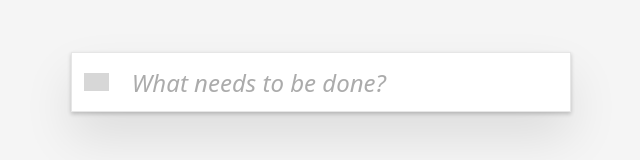
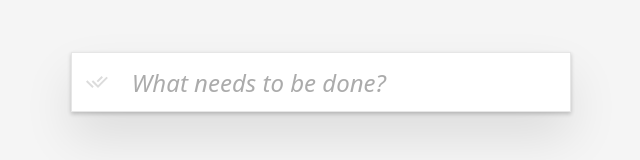
Before and after one commit to Z-zenos/Angular-Todo, an Angular app: page /all in a window 1280 px wide. Shown: the part 318-478 px from the top of the page, without its empty margins (319-959 px from the left). Built offline with nearby package versions, Linux system fonts and the light colour scheme; grey boxes are pictures that could not be loaded.

Commit message:
Change complete all icon, add isAllCompleted attribute for input component, add color for status or route, color for clear completed

```diff
--- a/src/app/app.component.html
+++ b/src/app/app.component.html
@@ -3,6 +3,7 @@
   <todo-input
     (newTaskEvent)="getTask($event)"
     (completeAllEvent)="markAllCompleted()"
+    [isAllCompleted]="isAllCompleted"
   >
   </todo-input>
 
@@ -10,6 +11,7 @@
 
   <todo-stats
     [numberTasks]="taskActives.length"
+    [hasCompletedTask]="tasks.length > taskActives.length ? true : false"
     *ngIf="tasks.length"
     (clearEvent)="clearTasksCompleted()"
   >
--- a/src/app/app.component.ts
+++ b/src/app/app.component.ts
@@ -14,6 +14,7 @@ export class AppComponent implements DoCheck {
   title = 'Todo';
   tasks: Todo[] = [];
   taskId = 0;
+  isAllCompleted = false;
 
   constructor(
     private _cdref: ChangeDetectorRef,
@@ -23,6 +24,8 @@ export class AppComponent implements DoCheck {
   ngDoCheck(): void {
     this._cdref.detectChanges();
     this.shareTaskList();
+    if(this.taskActives.length)
+      this.isAllCompleted = this.taskActives.length ? false : true;
   }
 
   shareTaskList() {
@@ -39,12 +42,11 @@ export class AppComponent implements DoCheck {
   }
 
   markAllCompleted(): void {
-    let isAllCompleted = false;
     if(!this.taskActives.length)
-      isAllCompleted = false;
+      this.isAllCompleted = false;
     else if(this.taskActives.length <= this.tasks.length)
-      isAllCompleted = true;
-    this.tasks.forEach(t => t.isCompleted = isAllCompleted);
+      this.isAllCompleted = true;
+    this.tasks.forEach(t => t.isCompleted = this.isAllCompleted);
   }
 
   clearTasksCompleted(): void {
--- a/src/app/components/input/input.component.css
+++ b/src/app/components/input/input.component.css
@@ -16,13 +16,16 @@
   align-items: center;
 }
 
-.todo__complete-all img {
-  width: 25px;
-  height: auto;
+.todo__complete-all svg {
   margin: 0 auto;
-  opacity: 40%;
   cursor: pointer;
+  color: gainsboro;
+  transition: all .3s ease;
+}
 
+.todo__complete-all .active {
+  opacity: 1;
+  color: mediumaquamarine;
 }
 
 .todo__input {
--- a/src/app/components/input/input.component.html
+++ b/src/app/components/input/input.component.html
@@ -1,10 +1,27 @@
 <div class="todo__input-box">
   <div class="todo__complete-all">
-    <img
-      src="../../../assets/icon/complete-all.png"
-      alt="complete all"
+<!--    <img-->
+<!--      src="../../../assets/icon/complete-all.png"-->
+<!--      alt="complete all"-->
+<!--      (click)="markAllTasks()"-->
+<!--    >-->
+    <svg
+      stroke="currentColor"
+      fill="currentColor"
+      stroke-width="0"
+      viewBox="0 0 24 24"
+      height="24" width="24"
+      xmlns="http://www.w3.org/2000/svg"
+      [ngClass]="isAllCompleted ? 'active' : ''"
       (click)="markAllTasks()"
     >
+      <g>
+        <path fill="none" d="M0 0h24v24H0z"></path>
+        <path d="M11.602 13.76l1.412 1.412 8.466-8.466 1.414 1.414-9.88 9.88-6.364-6.364 1.414-1.414 2.125 2.125 1.413 1.412zm.002-2.828l4.952-4.953 1.41 1.41-4.952 4.953-1.41-1.41zm-2.827 5.655L7.364 18 1 11.636l1.414-1.414 1.413 1.413-.001.001 4.951 4.951z">
+        </path>
+      </g>
+    </svg>
+
   </div>
   <input
     type="text"
--- a/src/app/components/input/input.component.ts
+++ b/src/app/components/input/input.component.ts
@@ -1,4 +1,4 @@
-import {Component, ElementRef, EventEmitter, OnInit, Output, ViewChild} from '@angular/core';
+import {Component, ElementRef, EventEmitter, Input, OnInit, Output, ViewChild} from '@angular/core';
 
 @Component({
   selector: 'todo-input',
@@ -9,7 +9,7 @@ export class InputComponent implements OnInit {
   @Output() newTaskEvent = new EventEmitter<string>();
   @Output() completeAllEvent = new EventEmitter();
   @ViewChild('input') input!: ElementRef;
-
+  @Input() isAllCompleted!: boolean;
 
   constructor() { }
 
--- a/src/app/components/list/list.component.ts
+++ b/src/app/components/list/list.component.ts
@@ -1,4 +1,4 @@
-import {Component, OnInit} from '@angular/core';
+import { Component, OnInit} from '@angular/core';
 import {TodoService} from "../../service/todo.service";
 import {Todo} from "../../Todo";
 import {ActivatedRoute} from "@angular/router";
@@ -21,7 +21,12 @@ export class ListComponent implements OnInit {
     this._todoService.taskList.subscribe(tl => this.tasks = tl);
     this._activatedRoute.paramMap.subscribe(params => {
       this.status = params.get('status') as string || 'all';
+      this.shareStatus();
     });
+  }
+
+  shareStatus() {
+    this._todoService.shareStatus(this.status);
   }
 
   markTask(task: Todo) {
--- a/src/app/components/stats/stats.component.css
+++ b/src/app/components/stats/stats.component.css
@@ -43,7 +43,6 @@
 .todo__progress--all,
 .todo__progress--active,
 .todo__progress--completed {
-  border: 1px solid #ccc;
   padding: 2px 6px;
   border-radius: 4px;
   cursor: pointer;
@@ -51,11 +50,35 @@
   color: #000;
 }
 
-.todo__clear {
-  transition: all .4s ease;
+.all .todo__progress--all {
+  border: 1px solid #ccc;
 }
 
-.todo__clear:hover {
+.active .todo__progress--active {
+  border: 1px solid #ffab00;
+  color: #ffab00;
+}
+
+.completed .todo__progress--completed {
+  border: 1px solid #6ccfad;
+  color: #6ccfad;
+}
+
+.todo__clear p {
+  visibility: hidden;
+  margin-bottom: 0;
+  color: tomato;
+  background: rgba(255, 99, 71, 0.1);
+  padding: 4px 8px;
+  border-radius: 4px;
+  transition: all .2s ease;
+}
+
+.todo__clear .active {
+  visibility: visible;
+}
+
+.todo__clear .active:hover {
   text-decoration: underline;
   cursor: pointer;
 }
--- a/src/app/components/stats/stats.component.html
+++ b/src/app/components/stats/stats.component.html
@@ -3,13 +3,16 @@
     {{ numberTasks }} items left
   </div>
 
-  <div class="todo__progress">
+  <div [className]="'todo__progress ' + status">
     <a class="todo__progress--all" [routerLink]="['', 'all']">All</a>
     <a class="todo__progress--active" [routerLink]="['', 'active']">Active</a>
     <a class="todo__progress--completed" [routerLink]="['', 'completed']">Completed</a>
   </div>
 
-  <div class="todo__clear" (click)="clearTasks()">
-    Clear completed
+  <div
+    class="todo__clear"
+    (click)="clearTasks()"
+  >
+    <p [ngClass]="hasCompletedTask ? 'active' : ''">Clear completed</p>
   </div>
 </div>
--- a/src/app/components/stats/stats.component.ts
+++ b/src/app/components/stats/stats.component.ts
@@ -1,16 +1,24 @@
-import {Component, EventEmitter, Input, OnInit, Output} from '@angular/core';
+import {AfterViewChecked, Component, EventEmitter, Input, OnInit, Output} from '@angular/core';
+import {TodoService} from "../../service/todo.service";
 
 @Component({
   selector: 'todo-stats',
   templateUrl: './stats.component.html',
   styleUrls: ['./stats.component.css']
 })
-export class StatsComponent implements OnInit {
+export class StatsComponent implements OnInit, AfterViewChecked {
   @Output() clearEvent = new EventEmitter();
   @Input() numberTasks!: number;
-  constructor() { }
+  @Input() hasCompletedTask = false;
+  status = 'all';
+
+  constructor(private _todoService: TodoService) { }
 
   ngOnInit(): void {
+  }
+
+  ngAfterViewChecked(): void {
+    this._todoService.status.subscribe(status => this.status = status);
   }
 
   clearTasks() {
--- a/src/app/components/todo/todo.component.css
+++ b/src/app/components/todo/todo.component.css
@@ -101,4 +101,5 @@
 .completed .todo__title p {
   text-decoration: line-through;
   opacity: 40%;
+  transition: all .4s ease;
 }
--- a/src/app/service/todo.service.ts
+++ b/src/app/service/todo.service.ts
@@ -6,13 +6,19 @@ import {Todo} from "../Todo";
   providedIn: 'root'
 })
 export class TodoService {
-  private taskListSource = new BehaviorSubject<Todo[]>([]);
+  private _taskListSource = new BehaviorSubject<Todo[]>([]);
+  private _statusSource = new BehaviorSubject<string>('');
 
-  taskList = this.taskListSource.asObservable();
+  status = this._statusSource.asObservable();
+  taskList = this._taskListSource.asObservable();
 
   constructor() { }
 
   shareTaskList(lists: Todo[]) {
-    this.taskListSource.next(lists);
+    this._taskListSource.next(lists);
+  }
+
+  shareStatus(status: string) {
+    this._statusSource.next(status);
   }
 }
```
